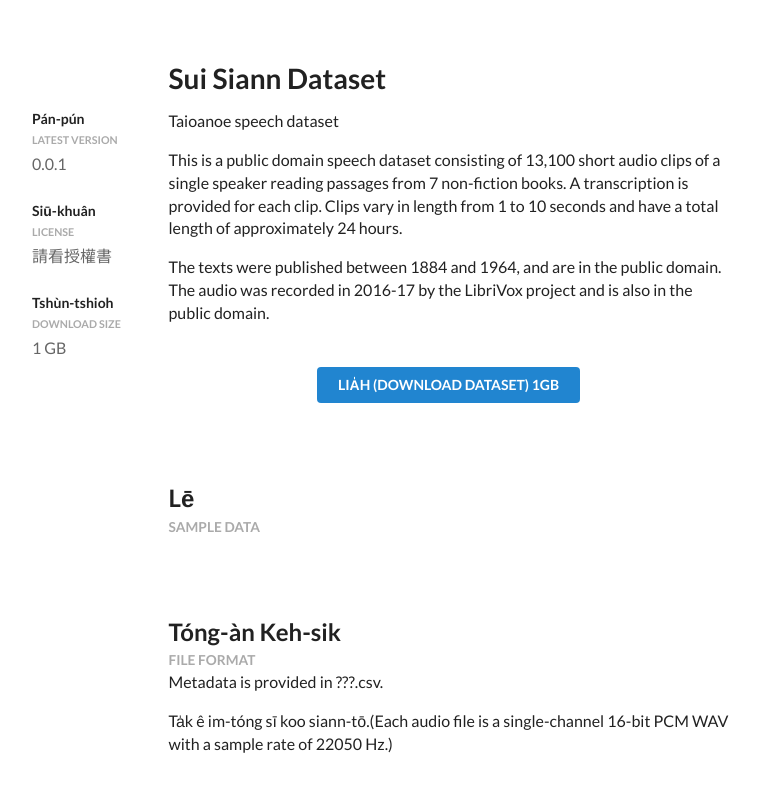
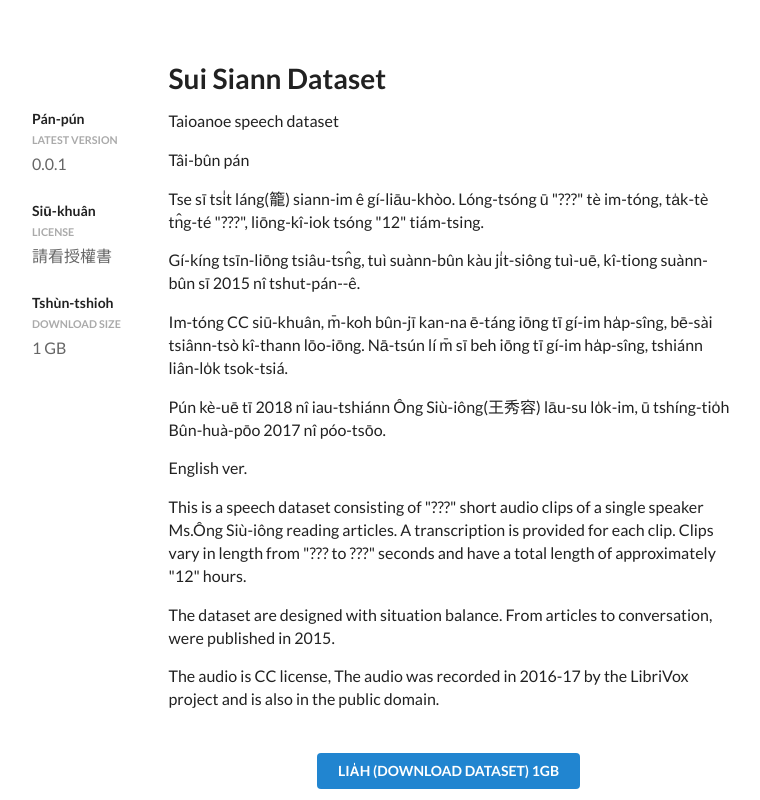
Before and after one commit to i3thuan5/SuiSiann-BangTsam, a plain HTML site: page index.html in a window 1280 px wide. Shown: the top 800 px of the page, without its empty margins (258-1018 px from the left). Drawn offline with nearby package versions, Linux system fonts and the light colour scheme.

Commit message:
* Tng-tih senn 頭序

```diff
--- a/index.html
+++ b/index.html
@@ -69,8 +69,22 @@
 			<p>Taioanoe speech dataset</p>
 
 			<section class="main">
-			<p>This is a public domain speech dataset consisting of 13,100 short audio clips of a single speaker reading passages from 7 non-fiction books. A transcription is provided for each clip. Clips vary in length from 1 to 10 seconds and have a total length of approximately 24 hours.</p>
-			<p>The texts were published between 1884 and 1964, and are in the public domain. The audio was recorded in 2016-17 by the LibriVox project and is also in the public domain.</p>
+			<p>Tâi-bûn pán</p>
+			<p>Tse sī tsi̍t láng(籠) siann-im ê gí-liāu-khòo. Lóng-tsóng ū "???" tè im-tóng, ta̍k-tè tn̂g-té "???", liōng-kî-iok tsóng "12" tiám-tsing.</p>
+
+			<p>Gí-kíng tsīn-liōng tsiâu-tsn̂g, tuì suànn-bûn kàu ji̍t-siông tuì-uē, kî-tiong suànn-bûn sī 2015 nî tshut-pán--ê.</p>
+
+			<p>Im-tóng CC siū-khuân, m̄-koh bûn-jī kan-na ē-táng iōng tī gí-im ha̍p-sîng, bē-sài tsiânn-tsò kî-thann lōo-iōng. Nā-tsún lí m̄ sī beh iōng tī gí-im ha̍p-sîng, tshiánn liân-lo̍k tsok-tsiá.</p>
+
+			<p>Pún kè-uē tī 2018 nî iau-tshiánn Ông Siù-iông(王秀容) lāu-su lo̍k-im, ū tshíng-tio̍h Bûn-huà-pōo 2017 nî póo-tsōo.</p>
+
+
+			<p>English ver.</p>
+			<p>This is a speech dataset consisting of "???" short audio clips of a single speaker Ms.Ông Siù-iông reading articles. A transcription is provided for each clip. Clips vary in length from "??? to ???" seconds and have a total length of approximately "12" hours.</p>
+
+			<p>The dataset are designed with situation balance. From articles to conversation, were published in 2015.</p>
+
+			<p>The audio is CC license, The audio was recorded in 2016-17 by the LibriVox project and is also in the public domain.</p>
 			</section>
 
 			<section class="center">
```
